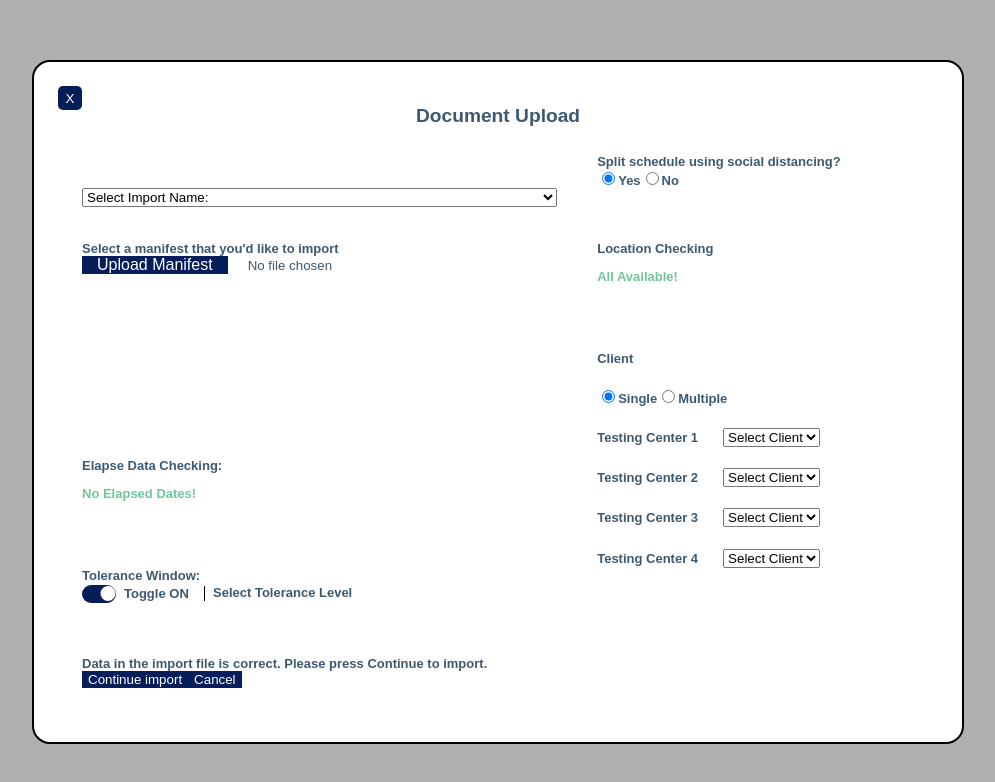
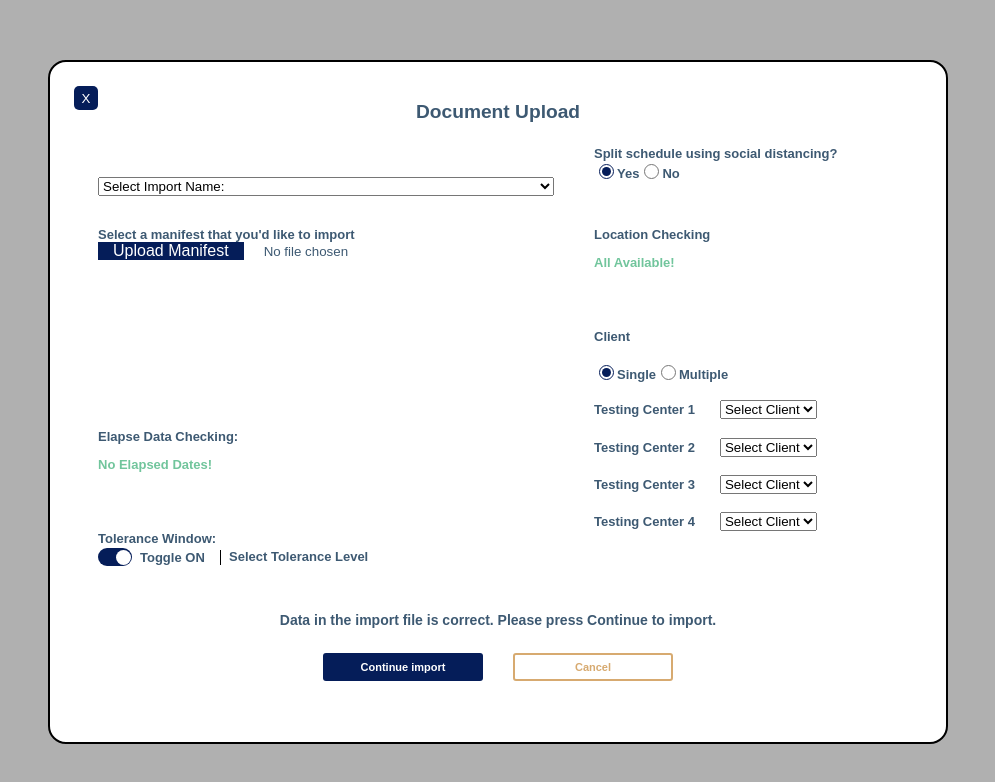
Before and after one commit to Brian4755/DocumentUploadPage, a React (Create React App) app: page / in a window 1280 px wide. Shown: the top 782 px of the page, without its empty margins (142-1137 px from the left). Built offline with nearby package versions, Linux system fonts and the light colour scheme.

Commit message:
confirmation changes

```diff
--- a/src/App.css
+++ b/src/App.css
@@ -7,6 +7,7 @@ body {
 }
 
 button {
+  cursor: pointer;
   background-color: rgb(5, 29, 89);
   color: white;
   border: 0px;
@@ -23,7 +24,7 @@ p {
   border: solid black 2px;
   border-radius: 18px;
   min-height: 85dvh;
-  width: clamp(800px, 65dvw, 1000px);
+  width: clamp(600px, 65dvw, 800px);
   display: grid;
   grid-template-columns: 3fr 2fr;
   grid-template-rows: repeat(7, auto);
@@ -98,6 +99,7 @@ p {
 }
 
 .document-file-import input::before {
+  cursor: pointer;
   visibility: visible;
   content: 'Upload Manifest';
   background: rgb(5, 29, 89) none repeat scroll 0 0;
@@ -109,3 +111,40 @@ p {
   padding: 15px 15px;
   text-shadow: none;
 }
+
+label input {
+  vertical-align: -1px;
+}
+
+input[type='radio'] {
+  cursor: pointer;
+  width: 15px;
+  height: 15px;
+  accent-color: rgb(5, 29, 89);
+}
+
+.document-confirmation {
+  font-size: 14px;
+  justify-self: center;
+  text-align: center;
+}
+
+.cancel-btn, .continue-btn {
+  margin-top: 25px;
+  margin-bottom: 15px;
+  width: 160px;
+  height: 28px;
+  border-radius: 3px;
+  font-weight: 600;
+  font-size: 11px;
+}
+
+.continue-btn {
+  margin-right: 30px;
+}
+
+.cancel-btn {
+  color: rgb(215, 170, 112);
+  background-color: white;
+  border: 2.3px solid rgb(215, 170, 112);
+}
--- a/src/Confirmation.js
+++ b/src/Confirmation.js
@@ -3,8 +3,8 @@ const Confirmation = () => {
     <div className="document-confirmation">
       Data in the import file is correct. Please press Continue to import.
       <br/>
-      <button>Continue import</button>
-      <button>Cancel</button>
+      <button className="continue-btn">Continue import</button>
+      <button className="cancel-btn">Cancel</button>
     </div>
    );
 }
--- a/src/Import.js
+++ b/src/Import.js
@@ -3,7 +3,6 @@ const Import = () => {
     <div className="document-file-import">
       Select a manifest that you'd like to import
       <br />
-      {/* <label for='files'>Upload Manifest</label> */}
       <input className='file' type='file' />
     </div>
    );
--- a/src/Slider.css
+++ b/src/Slider.css
@@ -32,7 +32,7 @@
   background-color: white;
   height: 15px;
   width: 15px;
-  left: 0.5px;
+  left: 1.5px;
   bottom: 1.5px;
   transition: .4s;
 }
@@ -42,7 +42,7 @@ input:checked + .slider {
 }
 
 input:checked + .slider:before {
-  transform: translateX(17.5px);
+  transform: translateX(16px);
 }
 
 
```
